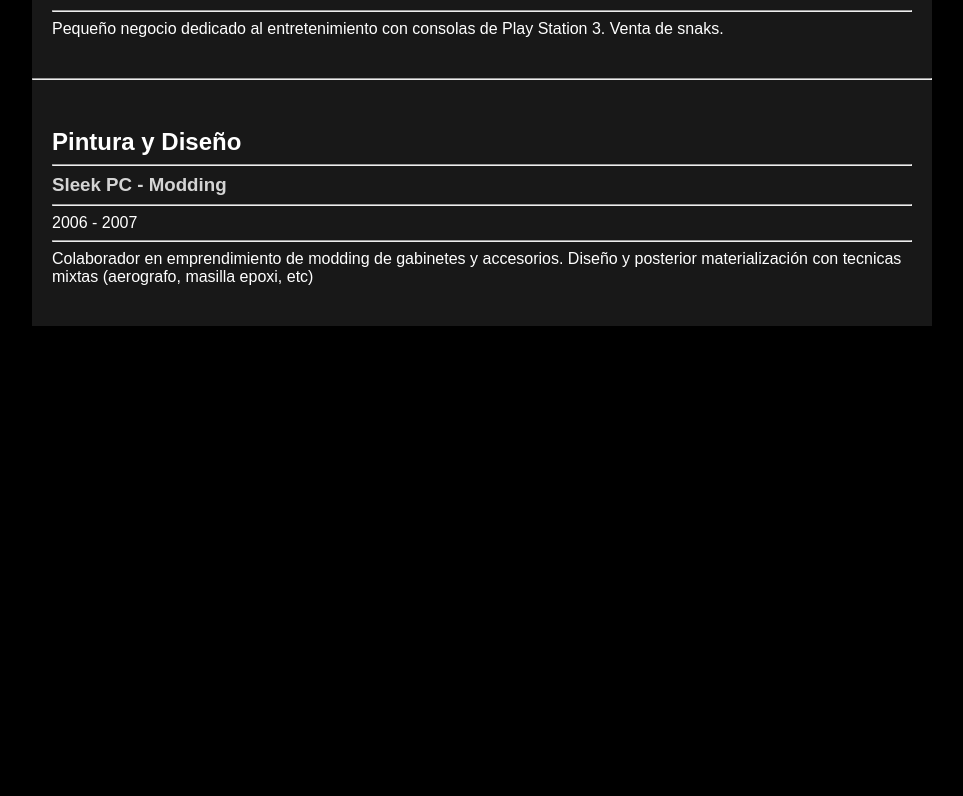
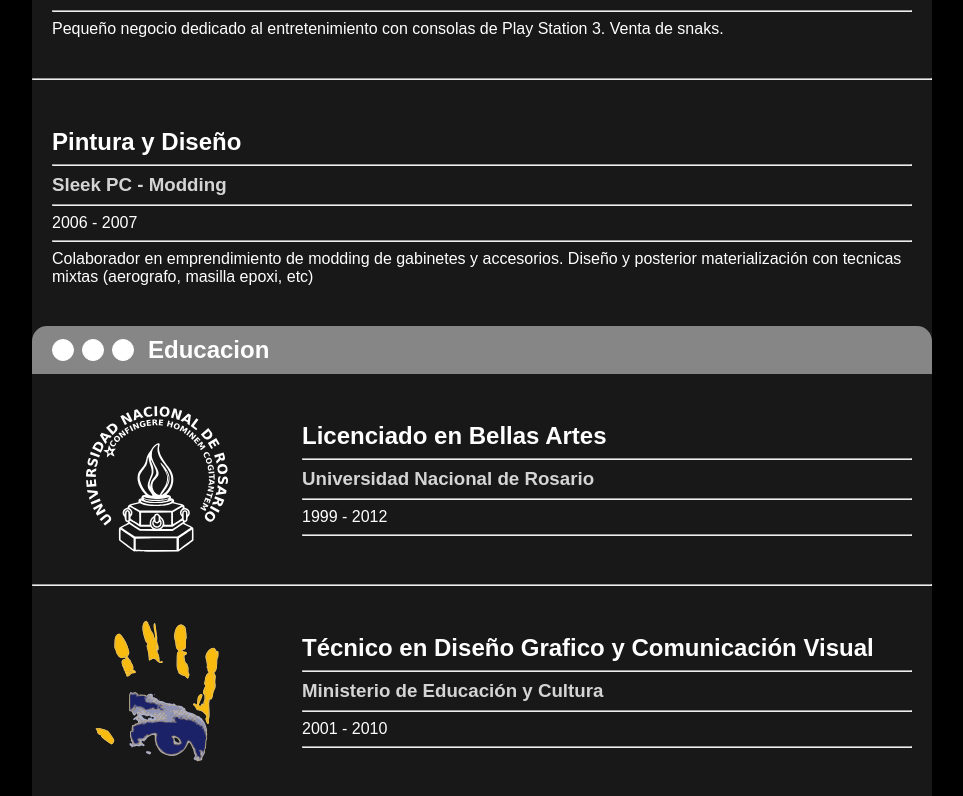
Before and after one commit to mauro-mauro/Front-End-Angular, an Angular app: page / in a window 1280 px wide. Shown: the part 954-1750 px from the top of the page, without its empty margins (158-1121 px from the left). Before the commit the page ends 1280 px from the top, so only its background shows below. Built offline with nearby package versions, Linux system fonts and the light colour scheme.

Commit message:
experiencia y educacion ok

```diff
--- a/src/app/app.component.html
+++ b/src/app/app.component.html
@@ -1,7 +1,16 @@
 <div class="hoja">
 
   <app-cabecera></app-cabecera>
-  <app-experiencia-educacion></app-experiencia-educacion>
+
+  <app-experiencia-educacion
+        [tituloBarra]="tituloBarraExperiencia"
+        [lista]="items"
+  ></app-experiencia-educacion>
+
+  <app-experiencia-educacion
+        [tituloBarra]="tituloBarraEducacion"
+        [lista]="itemsEducacion"
+  ></app-experiencia-educacion>
 
 
 </div>
--- a/src/app/app.component.ts
+++ b/src/app/app.component.ts
@@ -1,4 +1,5 @@
-import { Component } from '@angular/core';
+import { Component, Output } from '@angular/core';
+import { ITEMS, ITEMS_EDUCACION } from './item';
 
 @Component({
   selector: 'app-root',
@@ -7,4 +8,9 @@ import { Component } from '@angular/core';
 })
 export class AppComponent {
   title = 'porfolio';
+  items = ITEMS;
+  itemsEducacion = ITEMS_EDUCACION;
+  tituloBarraExperiencia:String = 'Experiencia';
+  tituloBarraEducacion:String = 'Educacion';
+
 }
--- a/src/app/componentes/cabecera/cabecera.component.css
+++ b/src/app/componentes/cabecera/cabecera.component.css
@@ -31,6 +31,7 @@ header{
 }
 .botonLogin:hover{
   background: #554e4e;
+  transition: 1s;
 }
 .contenedorBotonFace{
   margin-right: 8px;
--- a/src/app/componentes/cabecera/cabecera.component.html
+++ b/src/app/componentes/cabecera/cabecera.component.html
@@ -30,7 +30,7 @@
     <div class="contenedor-acerca-de">
       <div class="acerca-de">
         <h2>Mauro Luis Peralta</h2>
-        <h2>Full Stack Developer Jr.</h2>
+        <h2>{{ '{' }}Full Stack Developer Jr.{{ '}' }}</h2>
       </div>
     </div>
   </div>
--- a/src/app/componentes/experiencia-educacion/experiencia-educacion.component.html
+++ b/src/app/componentes/experiencia-educacion/experiencia-educacion.component.html
@@ -4,15 +4,12 @@
       <div class="circulo"></div>
       <div class="circulo"></div>
       <div class="circulo"></div>
-      <h2 class="titulos">Experiencia</h2>
+      <h2 class="titulos">{{ tituloBarra }}</h2>
     </div>
 
   </div>
 
-  <app-item-experiencia-educacion
-    *ngFor="let item of items; let i = index"
-    [item]="item"
-    [i]="i"
-  ></app-item-experiencia-educacion>
+  <app-item-experiencia-educacion *ngFor="let itemLista of lista; let i = index" [item]="itemLista" [i]="i" [lista]="lista">
+  </app-item-experiencia-educacion>
 
 </div>
--- a/src/app/componentes/experiencia-educacion/experiencia-educacion.component.ts
+++ b/src/app/componentes/experiencia-educacion/experiencia-educacion.component.ts
@@ -7,8 +7,12 @@ import { ITEMS } from 'src/app/item';
   styleUrls: ['./experiencia-educacion.component.css']
 })
 export class ExperienciaEducacionComponent implements OnInit {
-  items = ITEMS;
+  @Input() tituloBarra:any;
+  @Input() lista:any;
+  //items = ITEMS;
   i = 0;
+
+
   constructor() { }
 
   ngOnInit(): void {
--- a/src/app/componentes/item-experiencia-educacion/item-experiencia-educacion.component.html
+++ b/src/app/componentes/item-experiencia-educacion/item-experiencia-educacion.component.html
@@ -26,6 +26,6 @@
   </div>
 </div>
 
-<div *ngIf="i < items.length-1">
+<div *ngIf="i < lista.length-1">
   <hr>
 </div>
--- a/src/app/componentes/item-experiencia-educacion/item-experiencia-educacion.component.ts
+++ b/src/app/componentes/item-experiencia-educacion/item-experiencia-educacion.component.ts
@@ -7,9 +7,10 @@ import { ITEMS } from '../../item';
   styleUrls: ['./item-experiencia-educacion.component.css']
 })
 export class ItemExperienciaEducacionComponent implements OnInit {
-  @Input() item = ITEMS[0];
+  @Input() lista:any;
+  @Input() item:any;
   @Input() i = 0;
-  items = ITEMS;
+  //items = ITEMS;
 
   constructor() { }
 
--- a/src/app/item.ts
+++ b/src/app/item.ts
@@ -23,3 +23,19 @@ export const ITEMS = [
     texto: "Colaborador en emprendimiento de modding de gabinetes y accesorios. Diseño y posterior materialización con tecnicas mixtas (aerografo, masilla epoxi, etc)"
   }
 ];
+export const ITEMS_EDUCACION = [
+  {
+    tituloH2: "Licenciado en Bellas Artes",
+    tituloH3: ["Universidad Nacional de Rosario"],
+    url:"../../../assets/imgEducacion/UNR.svg",
+    periodo: "1999 - 2012",
+    texto: ""
+  },
+  {
+    tituloH2: "Técnico en Diseño Grafico y Comunicación Visual",
+    tituloH3: ["Ministerio de Educación y Cultura"],
+    url:"../../../assets/imgEducacion/Diseño.svg",
+    periodo: "2001 - 2010",
+    texto: ""
+  }
+]
```
Also changed, not shown: src/assets/imgEducacion/Diseño.svg (added), src/assets/imgEducacion/UNR.svg (added).
